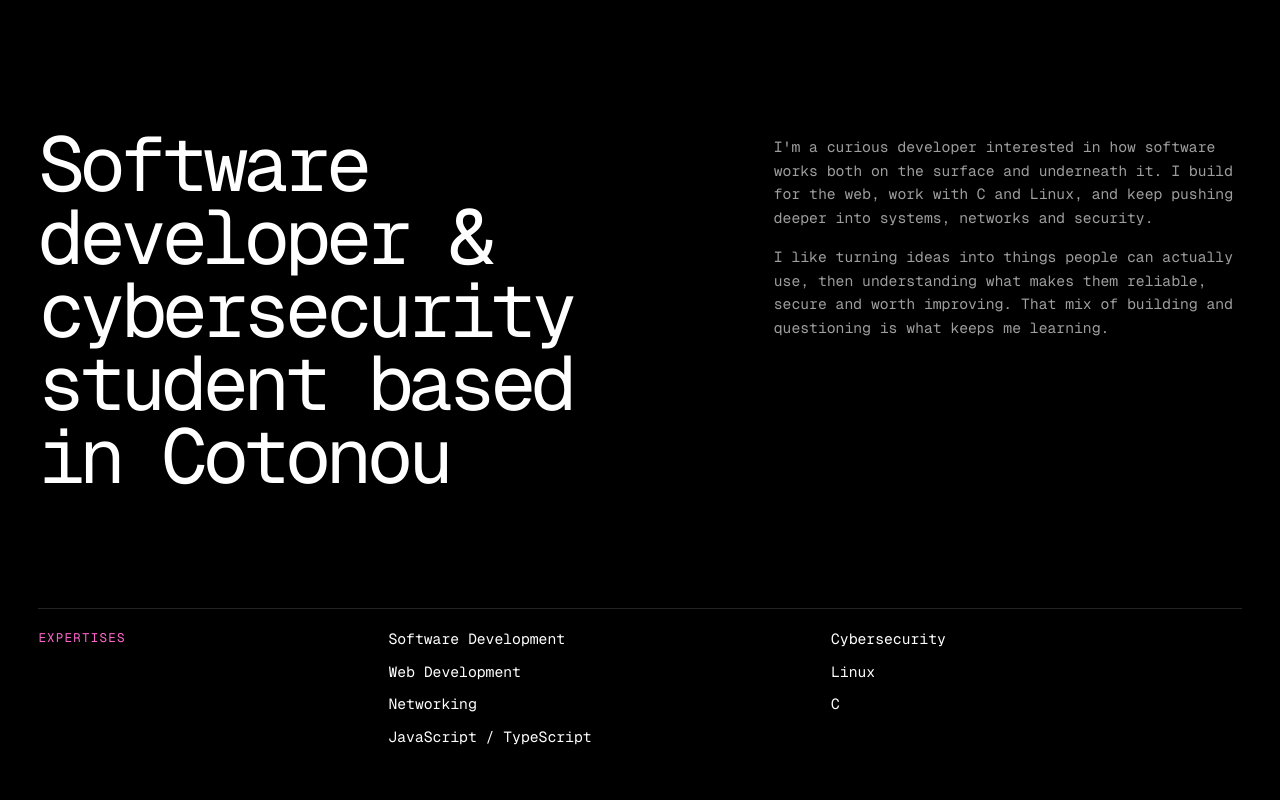
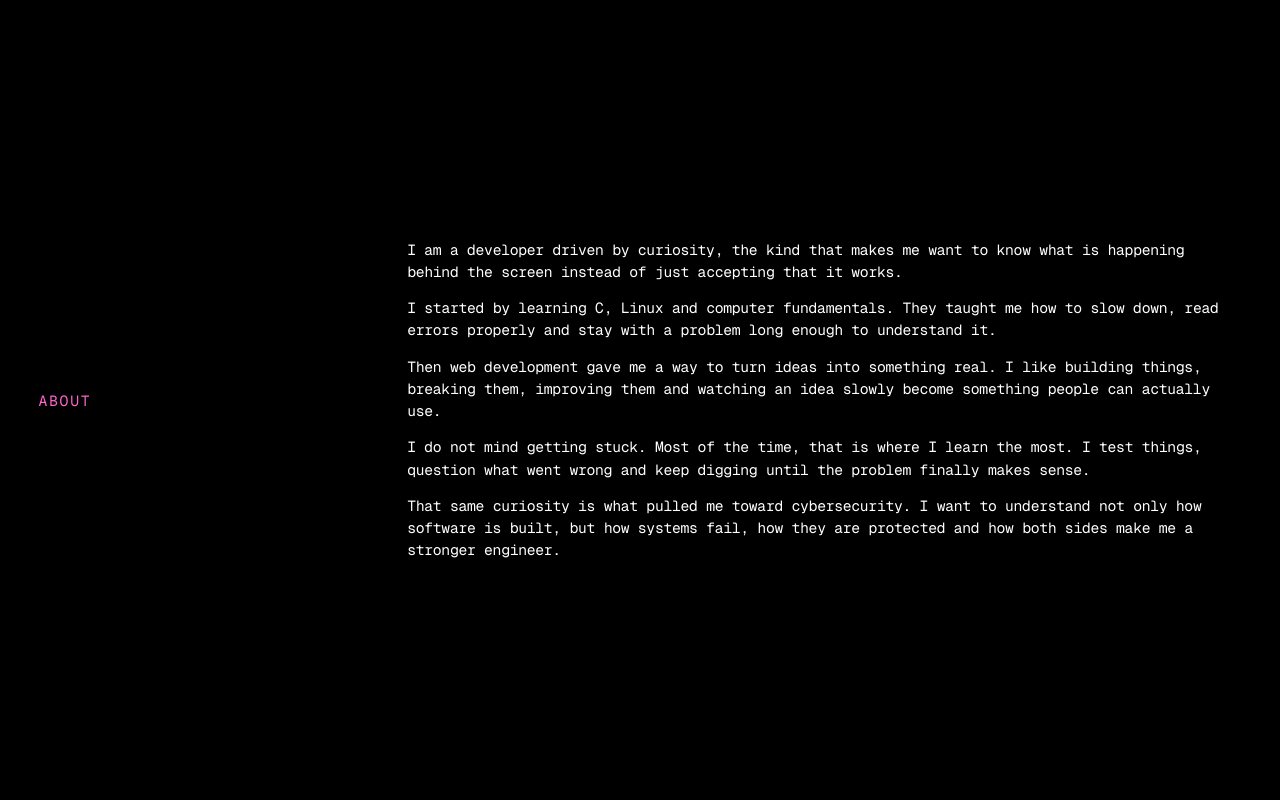
Before and after one commit to emma-dasilva-dev/emma-portfolio, a Next.js app: page / in a window 1280 px wide. Shown: the part 800-1600 px from the top of the page. Built offline with nearby package versions, Linux system fonts and the light colour scheme.

Commit message:
Restore original About section

```diff
--- a/src/components/sections/About.tsx
+++ b/src/components/sections/About.tsx
@@ -2,61 +2,79 @@
 
 import { motion } from "motion/react";
 
-const expertises = [
-  "Software Development",
-  "Cybersecurity",
-  "Web Development",
-  "Linux",
-  "Networking",
-  "C",
-  "JavaScript / TypeScript",
-] as const;
+const story = [
+  "I am a developer driven by curiosity, the kind that makes me want to know what is happening behind the screen instead of just accepting that it works.",
+  "I started by learning C, Linux and computer fundamentals. They taught me how to slow down, read errors properly and stay with a problem long enough to understand it.",
+  "Then web development gave me a way to turn ideas into something real. I like building things, breaking them, improving them and watching an idea slowly become something people can actually use.",
+  "I do not mind getting stuck. Most of the time, that is where I learn the most. I test things, question what went wrong and keep digging until the problem finally makes sense.",
+  "That same curiosity is what pulled me toward cybersecurity. I want to understand not only how software is built, but how systems fail, how they are protected and how both sides make me a stronger engineer.",
+];
+
+function StoryParagraph({
+  text,
+  index,
+}: {
+  text: string;
+  index: number;
+}) {
+  const words = text.split(" ");
+
+  return (
+    <motion.p
+      className="about-story-line"
+      initial="hidden"
+      whileInView="visible"
+      viewport={{ once: true, amount: 0.55 }}
+      variants={{
+        hidden: {},
+        visible: {
+          transition: {
+            staggerChildren: 0.028,
+            delayChildren: index * 0.04,
+          },
+        },
+      }}
+    >
+      {words.map((word, wordIndex) => (
+        <motion.span
+          key={`${word}-${wordIndex}`}
+          variants={{
+            hidden: { opacity: 0.12, y: 7 },
+            visible: {
+              opacity: 1,
+              y: 0,
+              transition: { duration: 0.42, ease: [0.16, 1, 0.3, 1] },
+            },
+          }}
+        >
+          {word}
+          {wordIndex < words.length - 1 ? " " : ""}
+        </motion.span>
+      ))}
+    </motion.p>
+  );
+}
 
 export default function About() {
   return (
-    <section className="about-section about-emanuele" id="about">
-      <motion.div
-        className="about-emanuele-main"
-        initial={{ opacity: 0, y: 24 }}
-        whileInView={{ opacity: 1, y: 0 }}
-        viewport={{ once: true, amount: 0.25 }}
-        transition={{ duration: 0.75, ease: [0.16, 1, 0.3, 1] }}
-      >
-        <h2>
-          Software developer &amp; cybersecurity student based in Cotonou
-        </h2>
-
-        <div className="about-emanuele-copy">
-          <p>
-            I&apos;m a curious developer interested in how software works both
-            on the surface and underneath it. I build for the web, work with C
-            and Linux, and keep pushing deeper into systems, networks and
-            security.
-          </p>
-
-          <p>
-            I like turning ideas into things people can actually use, then
-            understanding what makes them reliable, secure and worth improving.
-            That mix of building and questioning is what keeps me learning.
-          </p>
-        </div>
-      </motion.div>
-
-      <motion.div
-        className="about-emanuele-expertises"
+    <section className="about-section" id="about">
+      <motion.p
+        className="section-kicker"
         initial={{ opacity: 0, y: 18 }}
         whileInView={{ opacity: 1, y: 0 }}
-        viewport={{ once: true, amount: 0.25 }}
-        transition={{ duration: 0.65, delay: 0.08, ease: [0.16, 1, 0.3, 1] }}
+        viewport={{ once: true, amount: 0.7 }}
+        transition={{ duration: 0.6, ease: [0.16, 1, 0.3, 1] }}
       >
-        <p className="about-emanuele-label">Expertises</p>
+        About
+      </motion.p>
 
-        <div className="about-emanuele-list">
-          {expertises.map((item) => (
-            <span key={item}>{item}</span>
+      <div className="about-content">
+        <div className="about-story">
+          {story.map((paragraph, index) => (
+            <StoryParagraph key={paragraph} text={paragraph} index={index} />
           ))}
         </div>
-      </motion.div>
+      </div>
     </section>
   );
 }
```
